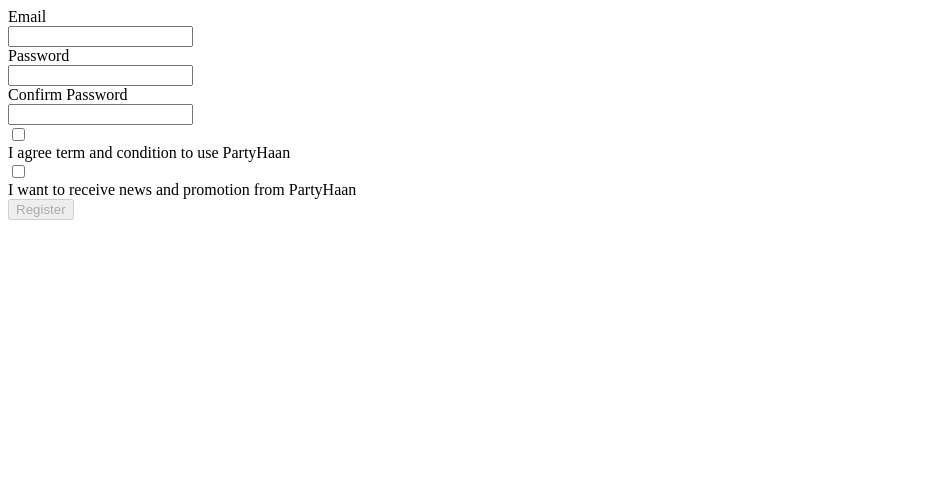
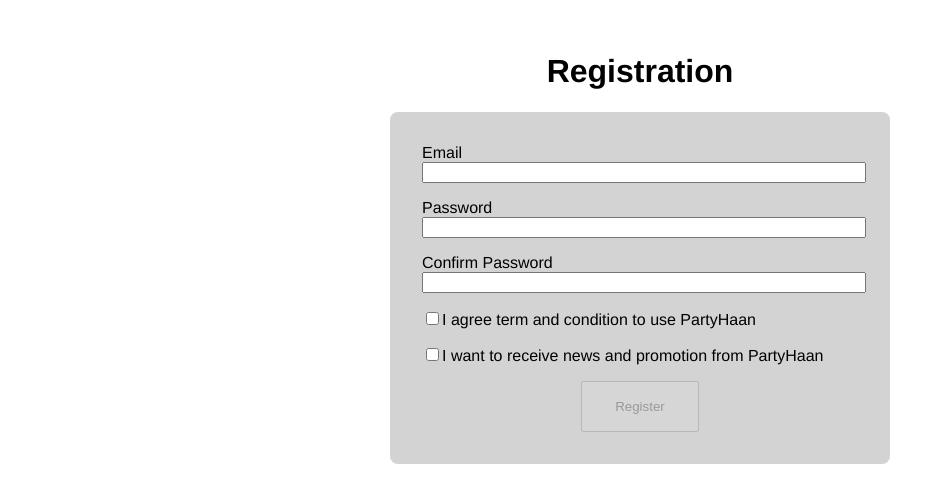
Before and after one commit to gutakk/party-community, a React (Create React App) app in the folder web/: page /register in a window 1280 px wide. Shown: the top 502 px of the page, without its empty margins (0-945 px from the left). Built offline with nearby package versions, Linux system fonts and the light colour scheme.

Commit message:
add style to register

```diff
--- a/web/src/pages/register/index.js
+++ b/web/src/pages/register/index.js
@@ -30,6 +30,8 @@ const Register = ({
 }) => {
     return (
         <div id="register-container">
+            <div id="register-form-container">
+                <h1>Registration</h1>
                 <form onSubmit={(e) => {e.preventDefault(); onRegisterClicked()}}>
                     <label>Email</label>
                     <input type="email" onChange={onEmailChanged} value={email}></input>
@@ -37,18 +39,26 @@ const Register = ({
                     <input type="password" onChange={onPasswordChanged} value={password}></input>
                     <label>Confirm Password</label>
                     <input type="password" onChange={onConfirmPasswordChanged} value={confirmPassword}></input>
+                    <div className="checkbox-container">
                         <input type="checkbox" onChange={onTermChanged}></input>
                         <label>I agree term and condition to use PartyHaan</label>
+                    </div>
+                    <div className="checkbox-container">
                         <input type="checkbox" onChange={onPromotionChanged}></input>
                         <label>I want to receive news and promotion from PartyHaan</label>
-
+                    </div>
+                    <div class="error-msg-container">
                         { !isPasswordMatch && <p className="register-error-msg">Password not match</p>}
                         { isEmailExist.isExist && <p className="register-error-msg">{isEmailExist.message}</p>}
+                    </div>
+                    <div className="button-container">
                         <button
                             disabled={!termChecked || !promotionChecked || !email || !password || !confirmPassword}>
                             Register
                         </button>
+                    </div>
                 </form>
+            </div>
             {registerSuccessMsg && <div className="modal">{registerSuccessMsg}</div>}
             {registerFailedMsg && <div className="modal">{registerFailedMsg}</div>}
         </div>
--- a/web/src/pages/register/style.scss
+++ b/web/src/pages/register/style.scss
@@ -1,5 +1,45 @@
 #register-container {
+    font-family: 'Franklin Gothic Medium', 'Arial Narrow', Arial, sans-serif;
+    margin-top: 2rem;
+}
+
+#register-form-container {
+    display: flex;
+    flex-direction: column;
+    align-items: center;
+
+    form {
+        background-color: lightgrey;
+        padding: 2rem;
+        border-radius: 0.5rem;
+        max-width: 500px;
+        box-sizing: border-box;
+    }
+
     input, label {
-        display: block;
+        // display: block;
+    }
+
+    input[type="email"], input[type="password"] {
+        margin-bottom: 1rem;
+        width: 100%;
+    }
+
+    .checkbox-container {
+        margin-bottom: 1rem;
+    }
+
+    .button-container {
+        text-align: center;
+    }
+
+    button {
+        padding: 1rem 2rem;
+    }
+
+    .error-msg-container {
+        color: red;
+        text-align: center;
+        font-weight: bold;
     }
 }
```
Lines whose indentation alone changed are shown as unchanged.
